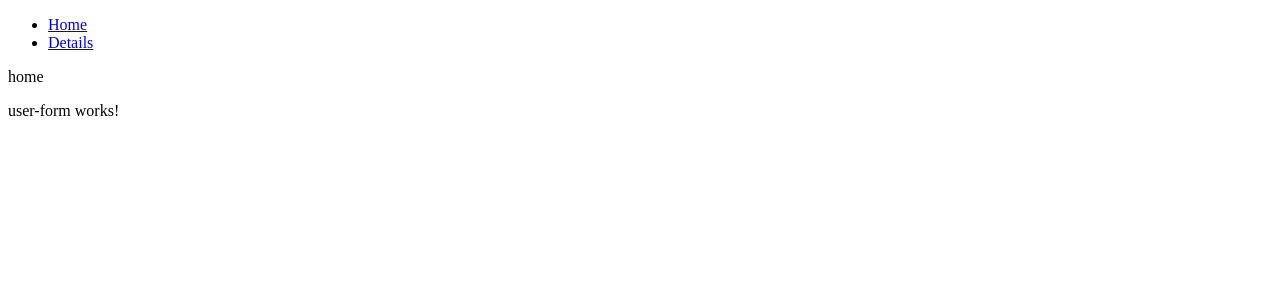
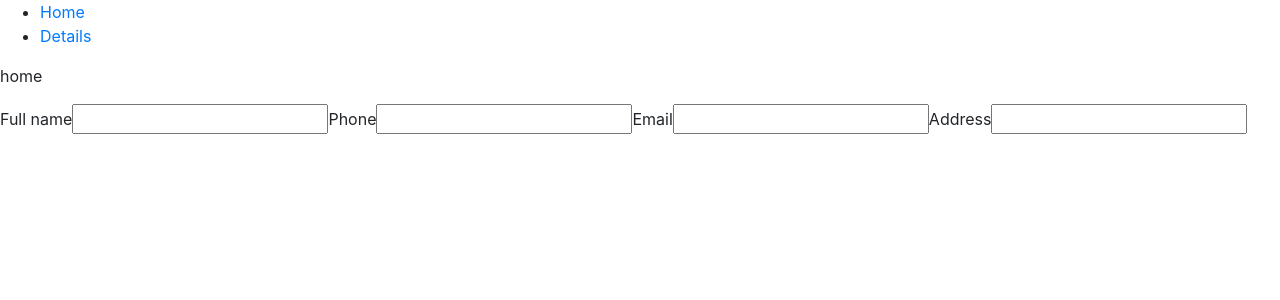
Before and after one commit to shevchenko-andrey/users-test-task, an Angular app: page / in a window 1280 px wide. Shown: the top 300 px of the page. Built offline with nearby package versions, Linux system fonts and the light colour scheme.

Commit message:
implemented ng-bootstrap

```diff
--- a/angular.json
+++ b/angular.json
@@ -28,7 +28,10 @@
               "src/assets"
             ],
             "styles": [
-              "src/styles.scss"
+              "src/styles.scss",
+              {
+                "input": "./node_modules/bootstrap/dist/css/bootstrap.css"
+              }
             ],
             "scripts": []
           },
--- a/package.json
+++ b/package.json
@@ -15,9 +15,14 @@
     "@angular/compiler": "^14.0.0",
     "@angular/core": "^14.0.0",
     "@angular/forms": "^14.0.0",
+    "@angular/localize": "^14.0.0",
     "@angular/platform-browser": "^14.0.0",
     "@angular/platform-browser-dynamic": "^14.0.0",
     "@angular/router": "^14.0.0",
+    "@ng-bootstrap/ng-bootstrap": "^13.0.0",
+    "@ng-bootstrap/schematics": "^2.0.0-alpha.1",
+    "@popperjs/core": "^2.11.5",
+    "bootstrap": "^4.0.0",
     "rxjs": "~7.5.0",
     "tslib": "^2.3.0",
     "zone.js": "~0.11.4"
--- a/src/app/app.module.ts
+++ b/src/app/app.module.ts
@@ -1,12 +1,11 @@
 import { NgModule } from '@angular/core';
 import { BrowserModule } from '@angular/platform-browser';
-
 import { AppRoutingModule } from './app-routing.module';
 import { AppComponent } from './app.component';
-
+import { NgbModule } from '@ng-bootstrap/ng-bootstrap';
 @NgModule({
   declarations: [AppComponent],
-  imports: [BrowserModule, AppRoutingModule],
+  imports: [BrowserModule, AppRoutingModule, NgbModule],
   providers: [],
   bootstrap: [AppComponent],
 })
--- a/src/app/components/user-form/user-form.component.html
+++ b/src/app/components/user-form/user-form.component.html
@@ -1 +1,10 @@
-<p>user-form works!</p>
+<form>
+  <label>Full name</label>
+  <input name="fullName" type="text" />
+  <label>Phone</label>
+  <input name="phone" type="text" />
+  <label>Email</label>
+  <input name="email" type="text" />
+  <label>Address</label>
+  <input name="address" type="text" />
+</form>
```
Also changed, not shown: 2 other files (tests, documents, lock files or other folders).
